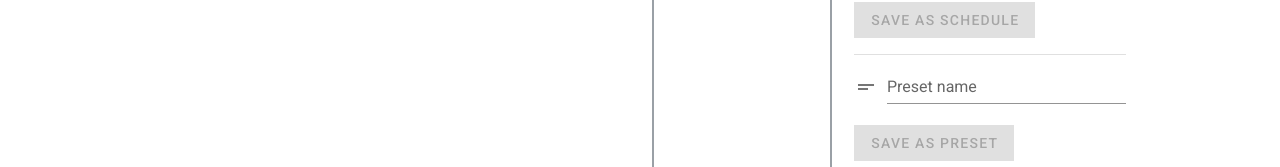
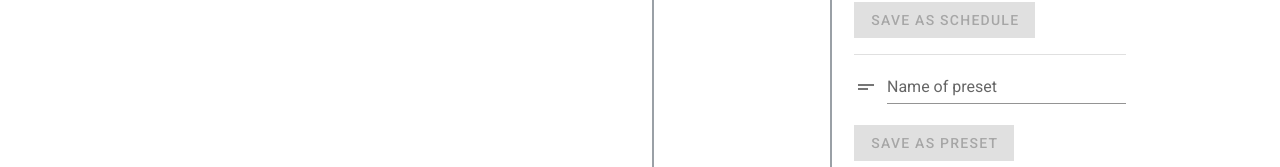
Before and after one commit to HarkerDev/harker-bell-admin, a Vue app: page /edit in a window 1280 px wide. Shown: the part 283-450 px from the top of the page. Built offline with nearby package versions, Linux system fonts and the light colour scheme.

Commit message:
Clear form after saving

```diff
--- a/src/views/EditSchedule.vue
+++ b/src/views/EditSchedule.vue
@@ -78,7 +78,7 @@
         </v-menu>
         <v-btn tile color="primary" :disabled="!scheduleForm.date || scheduleForm.date.length == 0" :loading="scheduleForm.loading" @click="saveAsSchedule">Save as schedule</v-btn>
         <v-divider class="mt-4"></v-divider>
-        <v-text-field v-model="presetForm.name" clearable label="Preset name" prepend-icon="short_text"></v-text-field>
+        <v-text-field v-model="presetForm.name" clearable label="Name of preset" prepend-icon="short_text"></v-text-field>
         <v-btn tile color="primary" :disabled="!presetForm.name || presetForm.name.length == 0" :loading="presetForm.loading" @click="saveAsPreset">Save as preset</v-btn>
         <v-divider class="my-4"></v-divider>
         <div class="caption">
@@ -301,7 +301,7 @@ export default {
       });
       if (response.ok) {
         this.snackbars.success2 = true;
-        this.scheduleForm.name = "";
+        this.scheduleForm.date = "";
         this.fetchAllPresets();
       } else this.snackbars.error = true;
       this.scheduleForm.loading = false;
```
